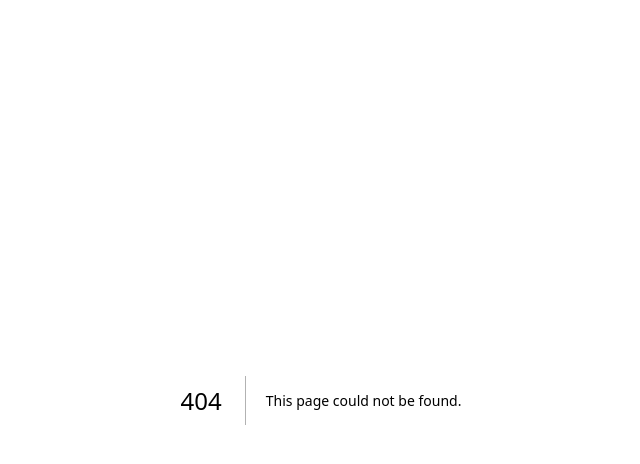
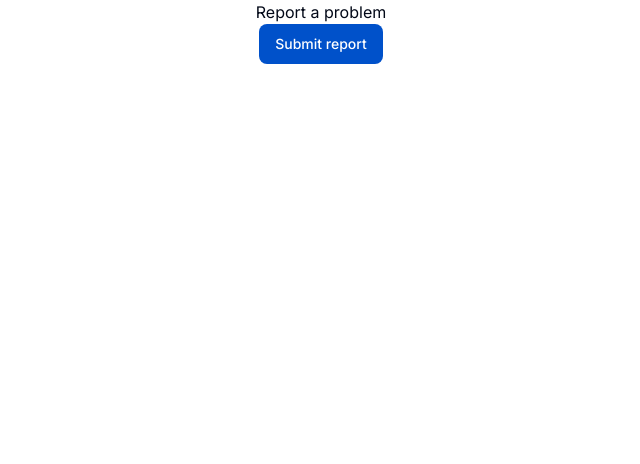
Before and after one commit to codersforcauses/penni, a Next.js app in the folder client/: page /account/report in a window 1280 px wide. Before the commit this address had no page. Shown: the top 464 px of the page, without its empty margins (319-959 px from the left). Built offline with nearby package versions, Linux system fonts and the light colour scheme.

Commit message:
Add basic page and component for report page

```diff
--- /dev/null
+++ b/client/src/components/ui/write-in.tsx
@@ -0,0 +1,35 @@
+import Image from "next/image";
+import React, { FormEvent, useState } from "react";
+
+interface formData {
+  subject: string;
+  description: string;
+  imgs?: string[];
+}
+
+interface WriteInProps {
+  imgUpload?: boolean;
+  maxImgs?: number;
+  onFormStateChange: (state: boolean) => {};
+}
+
+const WriteIn: React.FC<WriteInProps> = ({
+  imgUpload = false,
+  maxImgs = 0,
+  onFormStateChange,
+}) => {
+  return (
+    <div id="write-in">
+      <div></div>
+      <div></div>
+      {imgUpload ? (
+        <>
+          <hr />
+          <div></div>
+        </>
+      ) : null}
+    </div>
+  );
+};
+
+export default WriteIn;
--- /dev/null
+++ b/client/src/pages/account/report.tsx
@@ -0,0 +1,41 @@
+import Image from "next/image";
+import React, { FormEvent, useState } from "react";
+
+import { Button } from "@/components/ui/button";
+import WriteIn from "@/components/ui/write-in";
+
+interface formData {
+  subject: string;
+  description: string;
+  imgs?: string[];
+}
+
+export default function Report() {
+  const [formReady, setOnFormReady] = useState(false);
+
+  const handleFormStateChange = (state: boolean) => {
+    setOnFormReady(state);
+  };
+
+  const handleSubmit = () => {
+    console.log("SUBMIT FORM");
+  };
+
+  return (
+    <div id="report" className="">
+      <div className="flex flex-row items-center justify-center">
+        {/* <Image src={} className="mr-auto"/> */}
+        <h2 className="text-center">Report a problem</h2>
+      </div>
+      <WriteIn onFormReady={handleFormStateChange}></WriteIn>
+      <div className="flex items-center justify-center rounded-t-md">
+        <Button
+          className={`${formReady ? "" : "disabled"}`}
+          onClick={handleSubmit}
+        >
+          Submit report
+        </Button>
+      </div>
+    </div>
+  );
+}
```
